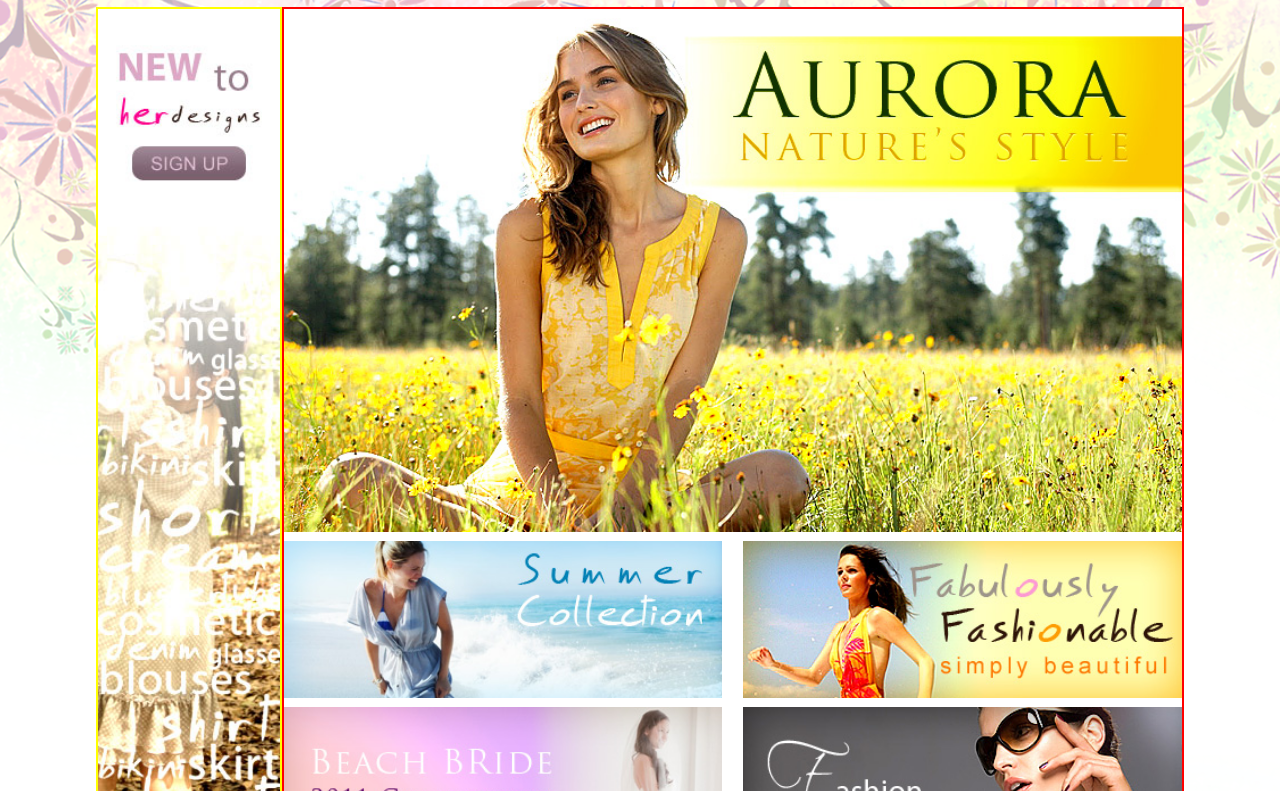
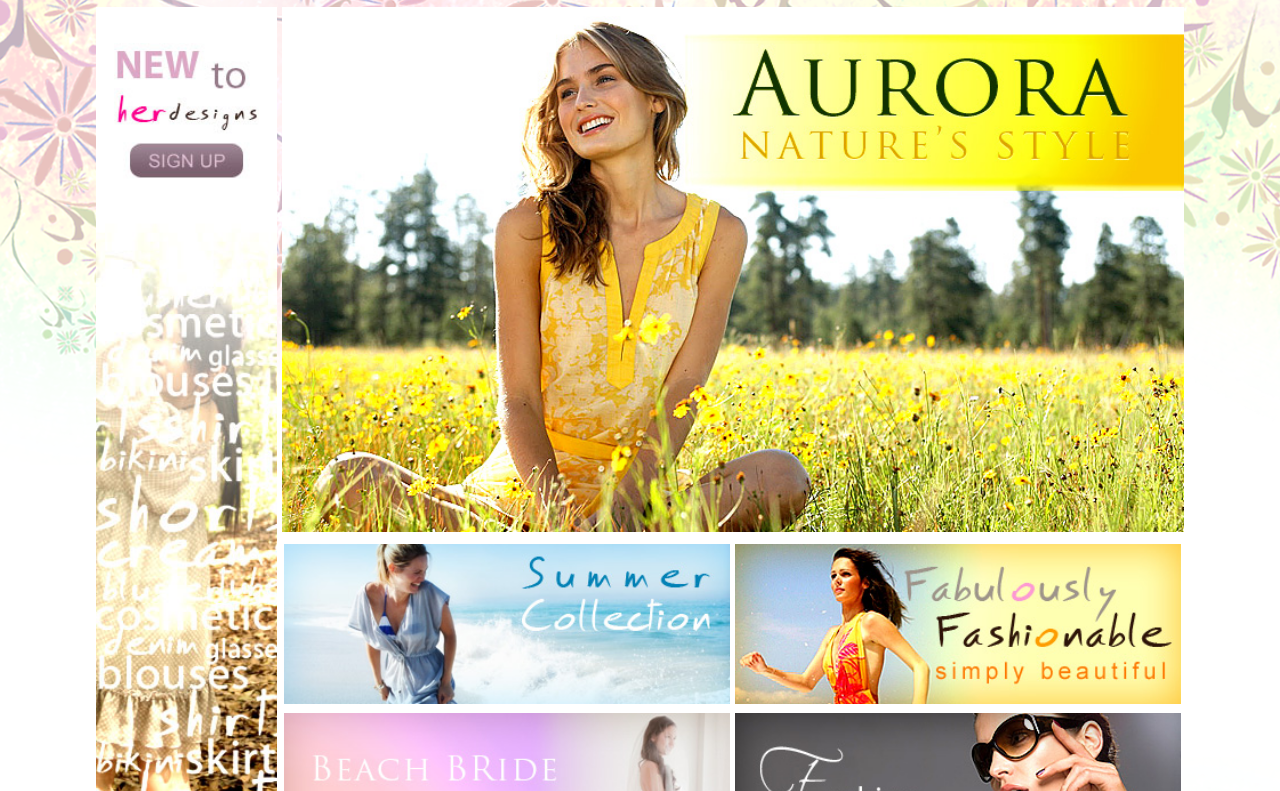
Before and after one commit to hasmany/herdesign_, a plain HTML site: page index.html in a window 1280 px wide. Shown: the part 161-952 px from the top of the page. Drawn offline with Linux system fonts and the light colour scheme.

Commit message:
changed column to width percentages

```diff
--- a/css/main.scss
+++ b/css/main.scss
@@ -115,13 +115,15 @@ img {
   @include outer-container;
   .secondary-content {
     display: none;
-    border: 2px solid yellow;
+    // border: 2px solid blue;
+    img {
+      padding-right: $defaultMargin/2;
+    }
     @include media($tablet) {
       @include span-columns(2, block-collapse);
     }
   }
   .primary-content {
-    border: 2px solid red;
     @include media($tablet) {
       @include span-columns(10);
     }
@@ -132,10 +134,12 @@ img {
     }
     .grid-picture {
       // 6 worked, 4 so, why?
+      img {
+        padding: 2.5px 2.5px
+      }
       @include media($tablet) {
-        @include span-columns(6);
-        @include omega(2n);
-        margin-bottom: $defaultMargin / 2;
+       float: left;
+       width: percentage(1/2);
       }
     }
   }
```
Also changed, not shown: css/main.css, 1 other file.
